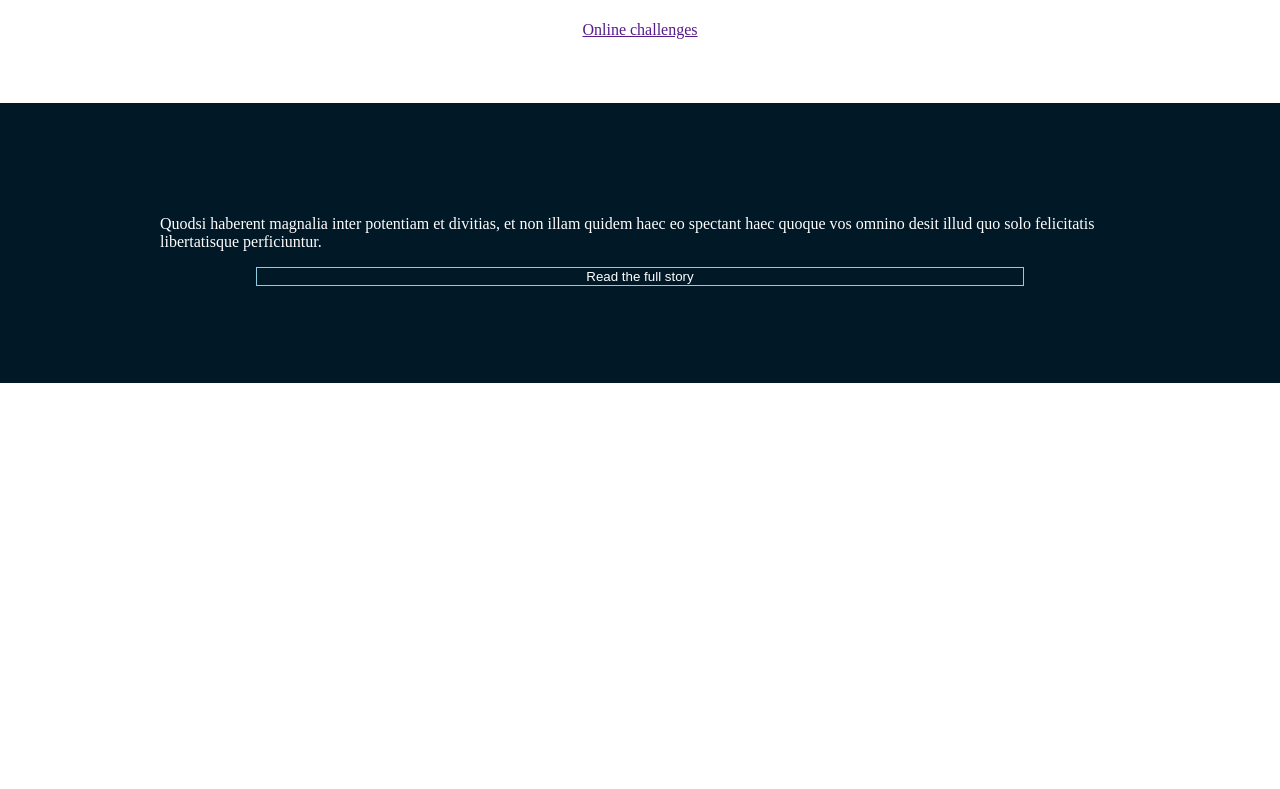
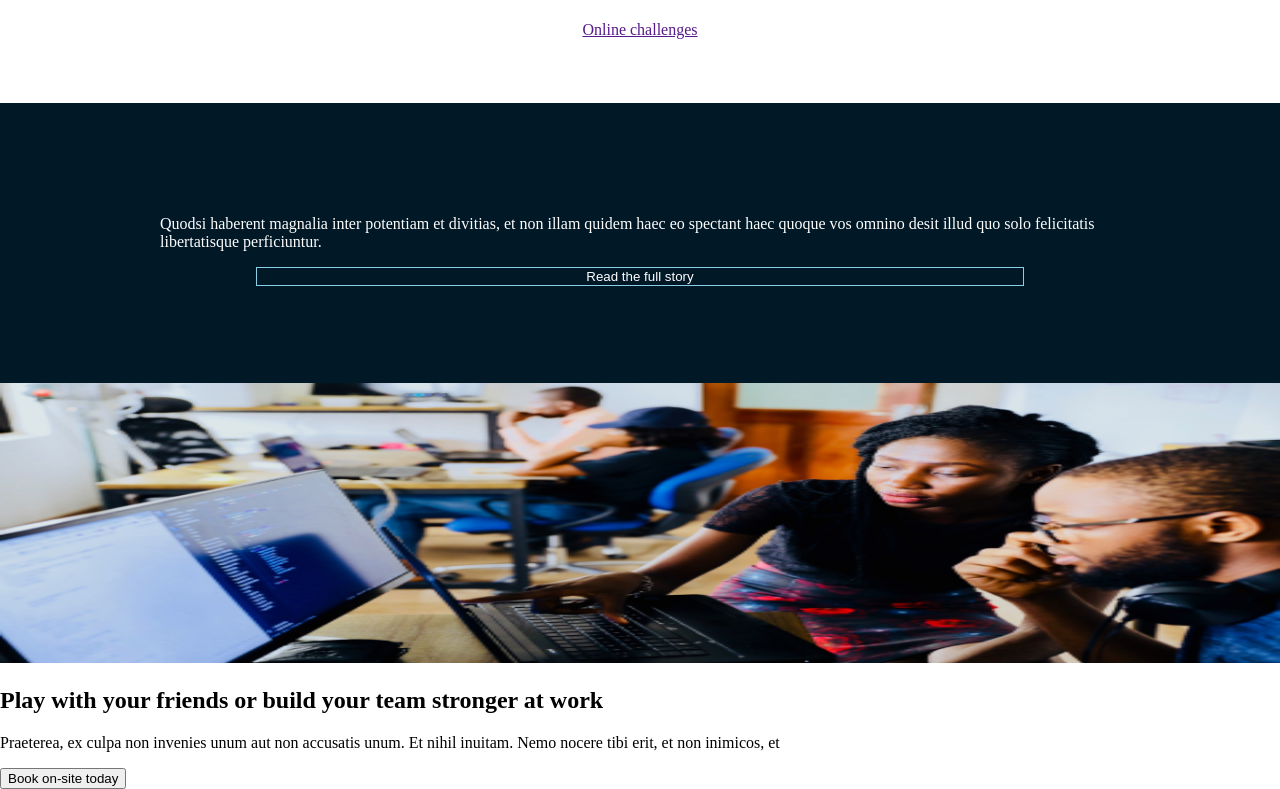
Before and after one commit to EmpyreanMist/A2-inl-mning-2-Startsida-f-r-ESC-Hacker-Escape-Rooms, a plain HTML site: page index.html in a window 1280 px wide. Shown: the part 1381-2170 px from the top of the page. Before the commit the page ends 1764 px from the top, so only its background shows below. Drawn offline with Linux system fonts and the light colour scheme.

Commit message:
Added 2 more sections

```diff
--- a/index.html
+++ b/index.html
@@ -81,6 +81,19 @@
         <button>Read the full story</button>
       </section>
 
+      <section class="coders">
+        <img src="./pictures/coders.png" class="coders-pic" />
+      </section>
+
+      <section>
+        <h2>Play with your friends or build your team stronger at work</h2>
+        <p>
+          Praeterea, ex culpa non invenies unum aut non accusatis unum. Et nihil
+          inuitam. Nemo nocere tibi erit, et non inimicos, et
+        </p>
+        <button>Book on-site today</button>
+      </section>
+
       <footer></footer>
     </div>
   </body>
--- a/main.css
+++ b/main.css
@@ -156,3 +156,8 @@ main {
   border: 1px solid #8acfe5;
   width: 60%;
 }
+
+.coders-pic {
+  width: 100%;
+  height: 35vh;
+}
```
Also changed, not shown: pictures/coders.png (added).
